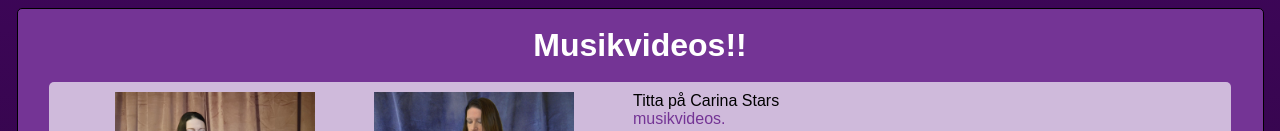
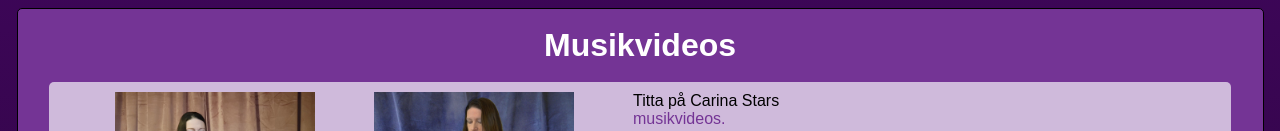
Before and after one commit to Carinalak/carinastars, a React (Vite) app: page / in a window 1280 px wide. Shown: the part 572-703 px from the top of the page. Built offline with nearby package versions, Linux system fonts and the light colour scheme; a web font is replaced by a local one.

Commit message:
Service Worker problem fix2

```diff
--- a/src/main.tsx
+++ b/src/main.tsx
@@ -11,12 +11,17 @@ meta.name = 'version'
 meta.content = import.meta.env.VITE_APP_VERSION
 document.head.appendChild(meta)
 
+
+let hasReloaded = false
 // AUTO RELOAD när SW uppdateras
 registerSW({
   immediate: true,
   onNeedRefresh() {
-    window.location.reload()
-  },
+    if (!hasReloaded) {
+      hasReloaded = true
+      window.location.reload()
+    }
+  }
 })
 
 
--- a/src/pages/Home.tsx
+++ b/src/pages/Home.tsx
@@ -232,7 +232,7 @@ return (  <>
         </NewsArticleSecond>
 
         <NewsArticleThird>
-          <H3White>Musikvideos!!</H3White>
+          <H3White>Musikvideos</H3White>
           <NewsArticleTextContainer>
             <InnerTextCenter><NewsLpImageSecond src={AmISick} loading="lazy"/></InnerTextCenter>
             <InnerTextCenter><NewsLpImage src={LuckySoulDreaming} loading="lazy"/></InnerTextCenter>
```
